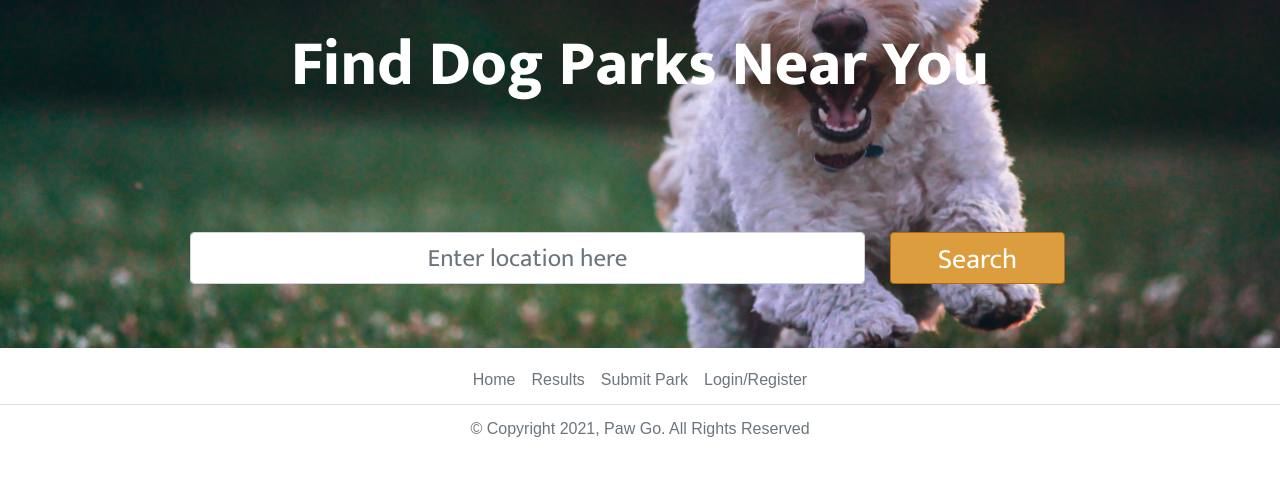
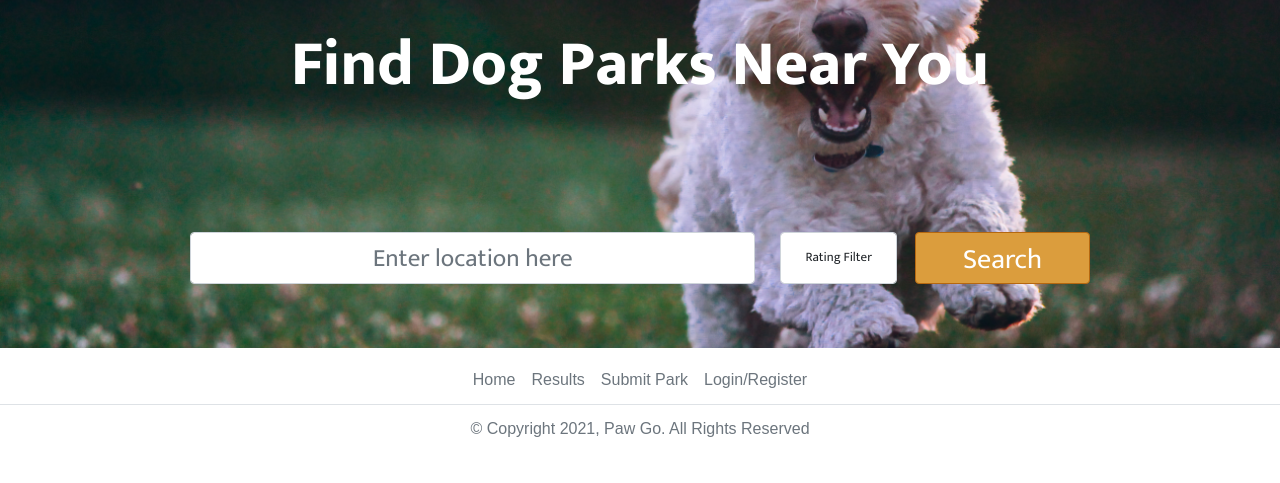
Before and after one commit to sahnik1/CS_4WW3_Proj, a PHP site: page / in a window 1280 px wide. Shown: the part 363-846 px from the top of the page. Run offline with PHP 8.4, Linux system fonts and the light colour scheme.

Commit message:
Added rating search functionality

```diff
--- a/index.html
+++ b/index.html
@@ -70,6 +70,14 @@
       <!-- search form that when submitted redirects to the results_sample page -->
       <form class="search-form" action="results_sample.html">
         <input type="text" class="form-control search-input" placeholder="Enter location here" id="userLocationSearch">
+        <select id="rating-search" class="form-control">
+          <option selected>Rating Filter</option>
+          <option>1</option>
+          <option>2</option>
+          <option>3</option>
+          <option>4</option>
+          <option>5</option>
+        </select>
         <div class="d-grid gap-2">
           <button type="submit" class="btn btn-primary search-btn">Search</button>
         </div>
--- a/styles/search.css
+++ b/styles/search.css
@@ -65,6 +65,11 @@ body {
     margin-top: 5%;
 }
 
+#rating-search {
+    text-align: center;
+    font-size:small;
+}
+
 /* Removes default bootstrap colors */
 .btn-primary {
     background-color: #db9d3d;
@@ -111,6 +116,12 @@ body {
         width: 175px;
         float: right;
     }
+
+    #rating-search {
+        margin-right: 2%;
+        width: 15%;
+        text-align: center;
+    }
 }
 
 /* Configures responsiveness for mobile devices: mobile phones, tablets */
@@ -152,4 +163,10 @@ body {
         left: 0px;
         right: 0px;
     }
+
+    #rating-search {
+        margin-top: 3%;
+        width: 50%;
+        margin: 3% auto auto auto;
+    }
 }
```
